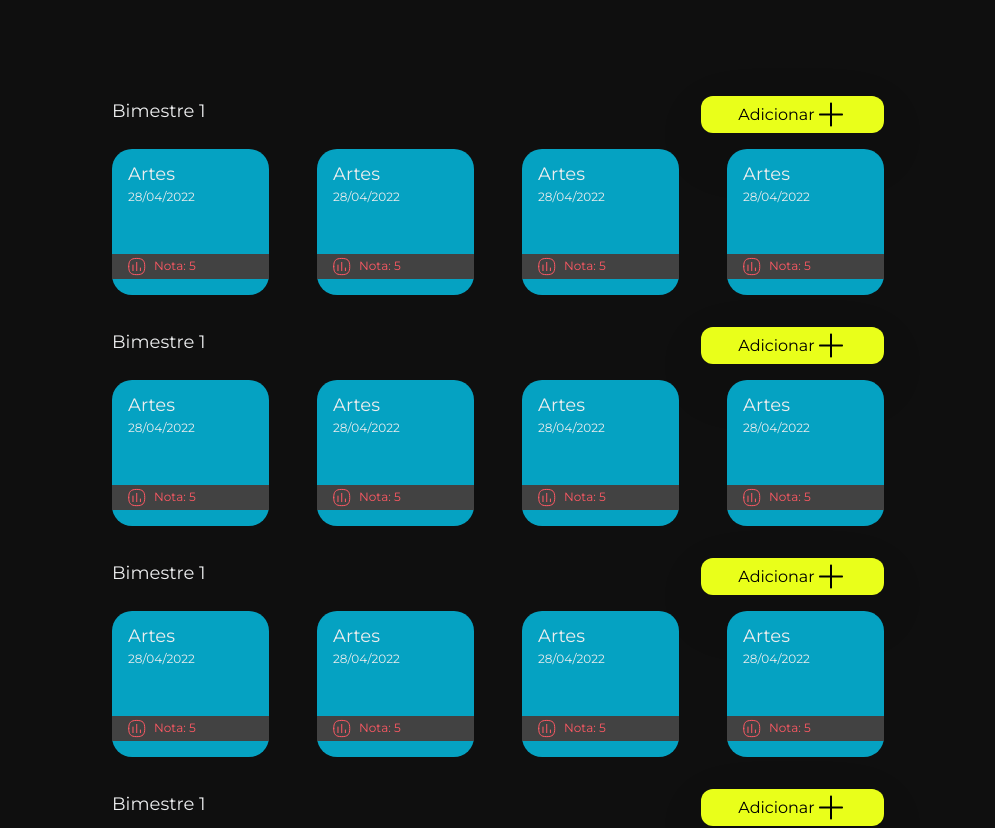
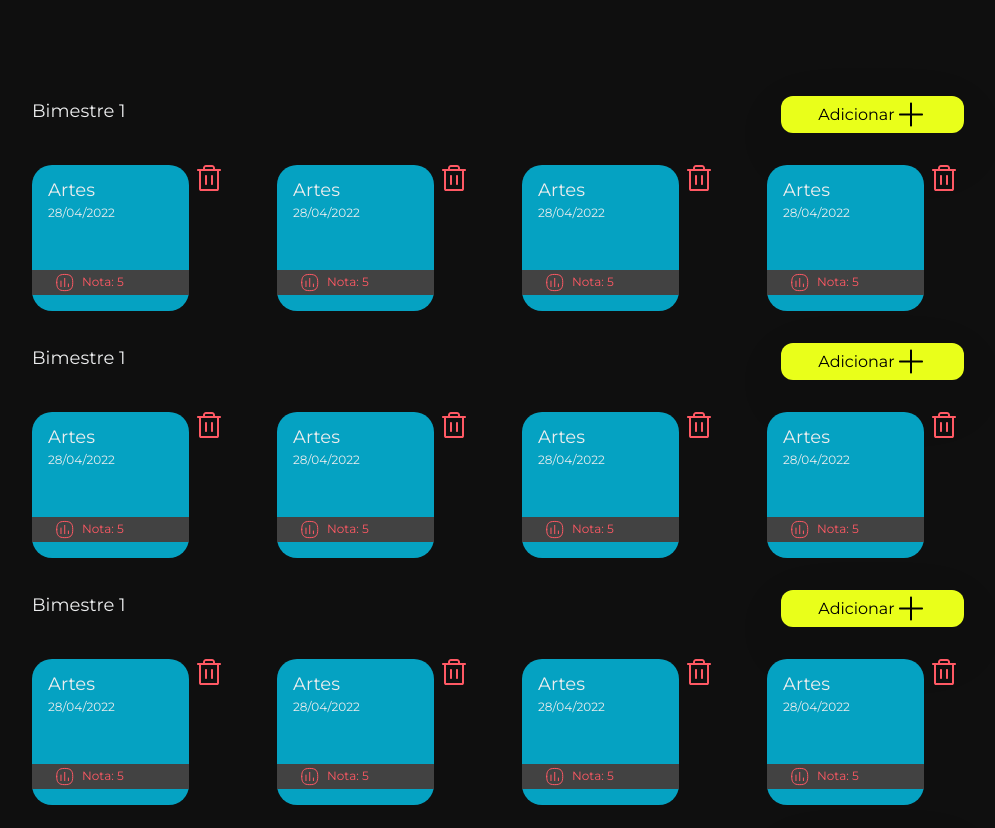
Before and after one commit to hugosique/grade-challenge-frontend, a React (Create React App) app: page / in a window 1280 px wide. Shown: the top 828 px of the page, without its empty margins (142-1137 px from the left). Built offline with nearby package versions, Linux system fonts and the light colour scheme.

Commit message:
grade trash inclusion

```diff
--- a/src/components/Grade.tsx
+++ b/src/components/Grade.tsx
@@ -1,15 +1,20 @@
 import '../styles/Grade.scss';
 
 import ChartIcon from '../assets/icons/Chart.svg';
+import TrashIcon from '../assets/icons/Trash.svg';
 
 export default (props: any) =>
     <div className='grade'>
-        <div className='grade__info'>
-            <h1>Artes</h1>
-            <h2>28/04/2022</h2>
+        <div className='grade__content'>
+            <div className='grade__content--info'>
+                <h1>Artes</h1>
+                <h2>28/04/2022</h2>
+            </div>
+            <div className='grade__content--note'>
+                <img src={ChartIcon} alt="ChartIcon" />
+                <span>Nota: 5</span>
+            </div>
         </div>
-        <div className='grade__note'>
-            <img src={ChartIcon} alt="Icon" />
-            <span>Nota: 5</span>
-        </div>
+
+        <img src={TrashIcon} alt="TrashIcon" />
     </div>
--- a/src/styles/Bimester.scss
+++ b/src/styles/Bimester.scss
@@ -9,7 +9,7 @@
         display: flex;
         justify-content: space-between;
         align-items: center;
-        margin-bottom: 1rem;
+        margin-bottom: 2rem;
 
         h1 {
             color: $text-color;
@@ -40,5 +40,4 @@
             justify-content: center;
         }
     }
-
 }
--- a/src/styles/Grade.scss
+++ b/src/styles/Grade.scss
@@ -1,6 +1,10 @@
 @import './scss/variables';
 
 .grade {
+    display: flex;
+    align-items: start;
+
+    &__content {
         width: 157px;
         height: 146px;
         border-radius: 20px;
@@ -10,7 +14,7 @@
         flex-direction: column;
         justify-content: space-between;
 
-    &__info {
+        .grade__content--info {
             margin-left: 1rem;
             h1 {
                 margin: 0;
@@ -32,7 +36,7 @@
             }
         }
 
-    &__note {
+        .grade__content--note {
             display: flex;
             align-items: center;
             background: $line-color;
@@ -46,3 +50,8 @@
             }
         }
     }
+
+    img {
+        margin-left: .5rem;
+    }
+}
```
Also changed, not shown: src/assets/icons/Trash.svg (added). Lines whose indentation alone changed are shown as unchanged.
